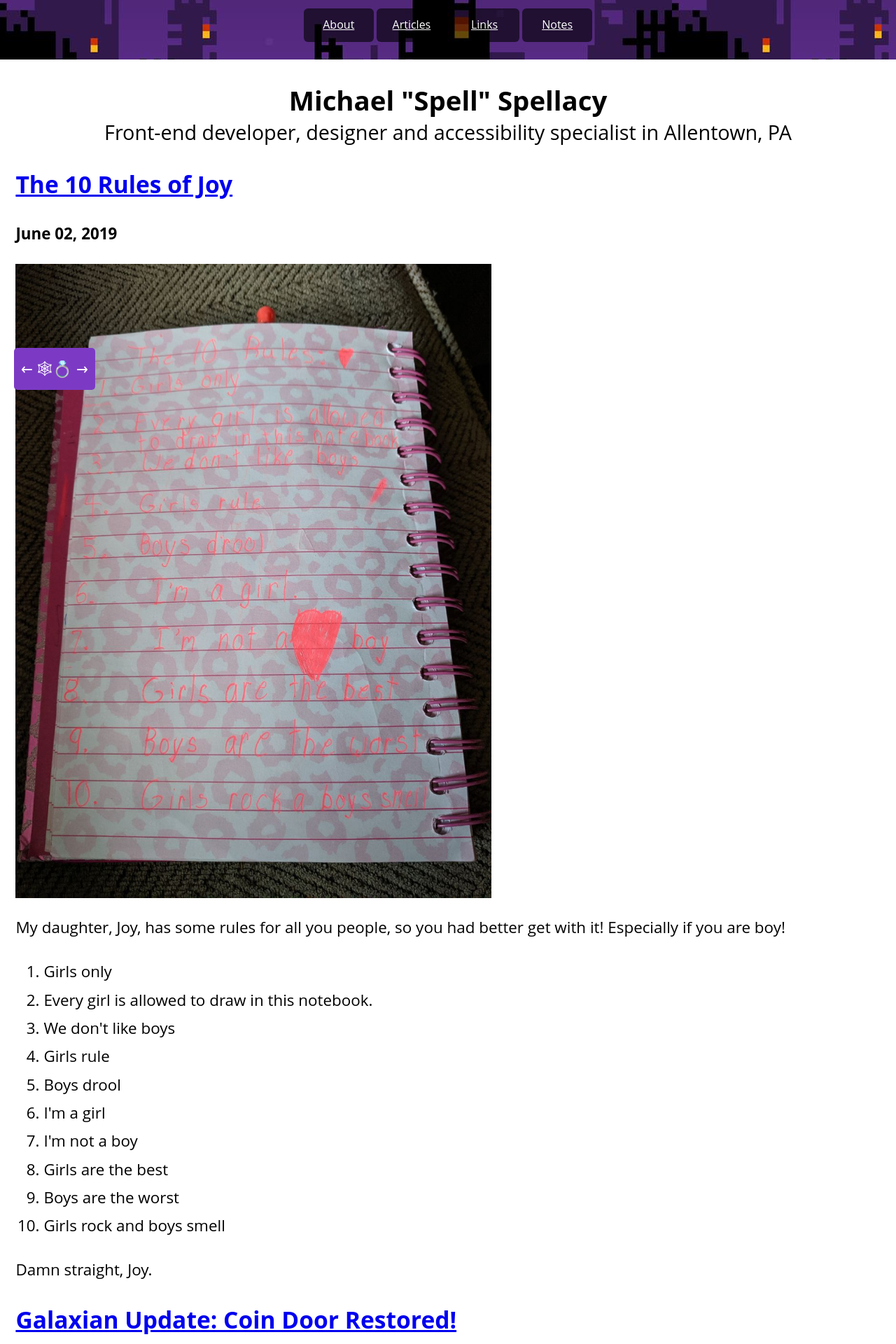
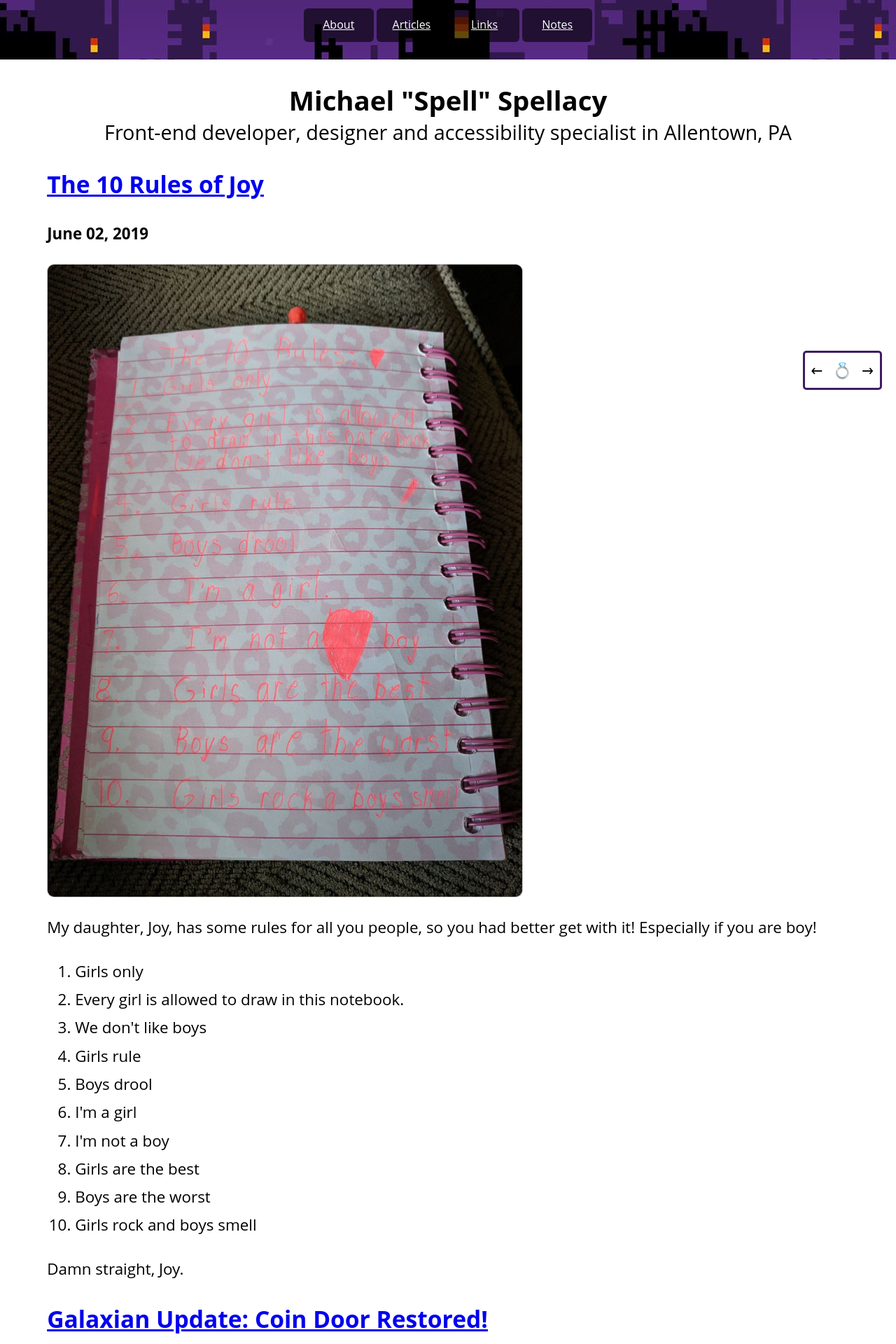
Before and after one commit to michaelspellacy/michaelspellacy.github.io, a Jekyll site: the page built from index.html, in a window 1280 px wide. Shown: the part 303-2223 px from the top of the page at 70% size. Built offline with Jekyll 4.4.1, drawn with Linux system fonts in a browser that asks for light colours; nearby versions of some CDN libraries.

Commit message:
updatezzz

```diff
--- a/_layouts/default.html
+++ b/_layouts/default.html
@@ -104,7 +104,7 @@
 
 				<ul>
 					<li><a href="https://xn--sr8hvo.ws/%F0%9F%9A%9B%F0%9F%8F%A3%E2%99%8D%EF%B8%8F/previous" aria-label="Previous Site">&#8592;</a></li>
-					<li><a href="https://xn--sr8hvo.ws/" aria-label="Learn More about the IndieWeb Webring">🕸💍</a></li>
+					<li><a href="https://xn--sr8hvo.ws/" aria-label="Learn More about the IndieWeb Webring">💍</a></li>
 					<li><a href="https://xn--sr8hvo.ws/%F0%9F%9A%9B%F0%9F%8F%A3%E2%99%8D%EF%B8%8F/next" aria-label="Next Site">&#8594;</a></li>
 				</ul>
 
--- a/css/global.scss
+++ b/css/global.scss
@@ -489,12 +489,14 @@ padding: 20px 40px;
 }
 
 #indiewebring {
-background-color: lighten({{ site.theme-color }}, 25%);
+background-color: #fff;
 border-radius: 5px;
 bottom: 40px;
-left: 20px;
-padding: 10px;
+right: 20px;
+padding: 5px;
 position: fixed;
+color: #000;
+border: 3px solid {{ site.theme-color }};
 
 	ul {
 	list-style: none;
@@ -507,8 +509,9 @@ position: fixed;
 	}
 
 	a {
-	color: #fff;
+	color: inherit;
 	display: inline-block;
+	padding: 0 4px;
 	text-decoration: none;
 	}
 
--- a/index.html
+++ b/index.html
@@ -9,17 +9,27 @@ metatitle: Michael Spellacy (Spell) - Front-end developer, designer and accessib
 
 {% if post.tags contains "Notes" %}
 
+<article class="h-entry">
+
   <h2><a href="{{ post.url }}">{{ post.title }}</a></h2>
 
   <time datetime="{{ post.date }}"><b>{{ post.date | date: "%B %d, %Y" }}</b></time>
 
   {% if post.mf-photo %}
 
+  <figure>
+
     <img src="{{post.mf-photo}}" class="post-img" alt="">
+
+  </figure>
+
+  <!-- figcaption></figcaption -->
 
   {% endif %}
 
   {{ post.content }}
+
+</article>
 
 {% endif %}
 
```
Lines whose indentation alone changed are shown as unchanged.
